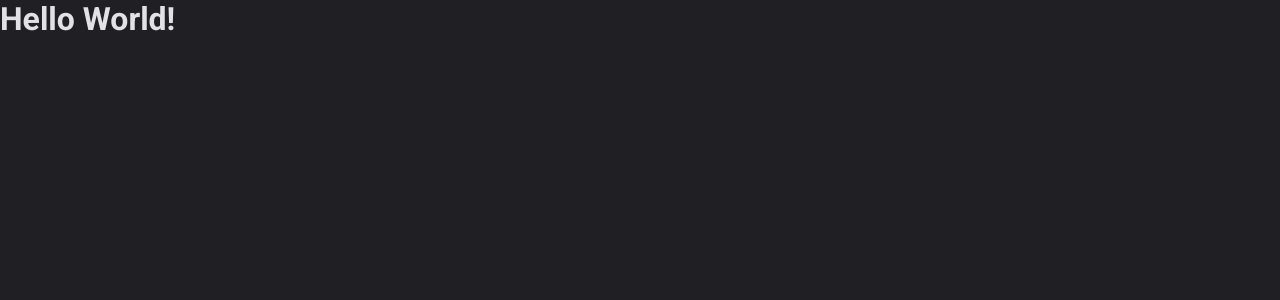
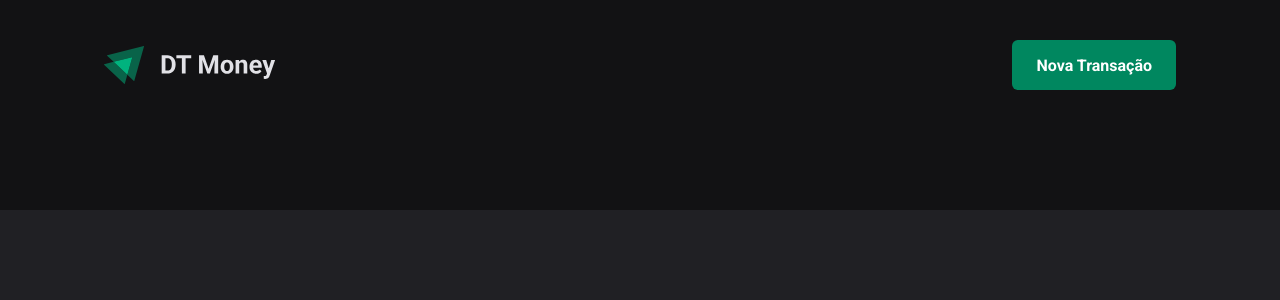
Before and after one commit to joaohenrik03/dt-money, a React (Vite) app: page / in a window 1280 px wide. Shown: the top 300 px of the page. Built offline with nearby package versions, Linux system fonts and the light colour scheme.

Commit message:
Transactions page being rendered in App.

```diff
--- a/src/App.tsx
+++ b/src/App.tsx
@@ -1,4 +1,5 @@
 import { ThemeProvider } from "styled-components";
+import { Transactions } from "./pages/Transactions";
 import { GlobalStyle } from "./styles/global";
 import { defaultTheme } from "./styles/themes/default";
 
@@ -6,9 +7,7 @@ export function App() {
   return (
     <ThemeProvider theme={defaultTheme}>
       <GlobalStyle />
-      <h1>
-        Hello World!
-      </h1>
+      <Transactions />
     </ThemeProvider>
   )
 }
```
